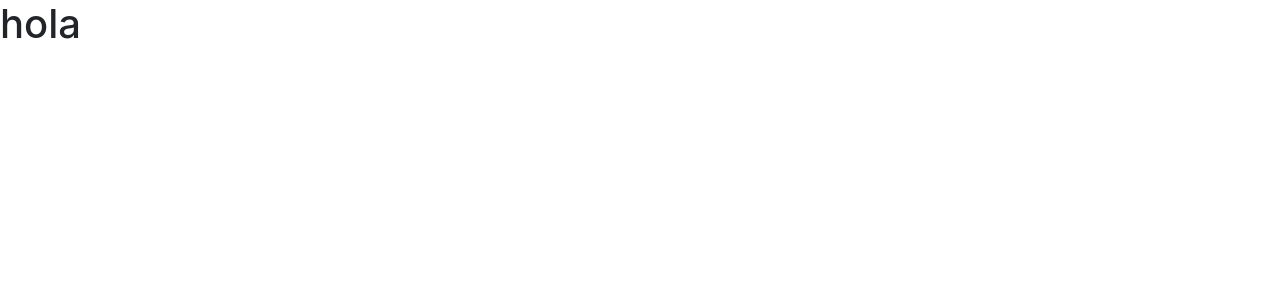
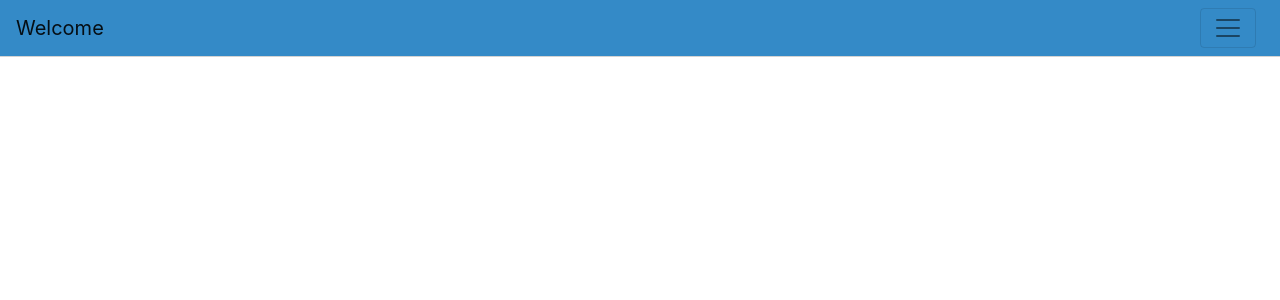
Before and after one commit to DatBoiLuiskrrt/apicalls, a React (Create React App) app in the folder callling/: page / in a window 1280 px wide. Shown: the top 300 px of the page. Built offline with nearby package versions, Linux system fonts and the light colour scheme.

Commit message:
added some functionality to the header and I also stylized it

```diff
--- a/callling/package.json
+++ b/callling/package.json
@@ -10,7 +10,8 @@
     "react": "^16.13.1",
     "react-dom": "^16.13.1",
     "react-scripts": "3.4.1",
-    "reactstrap": "^8.4.1"
+    "reactstrap": "^8.4.1",
+    "styled-components": "^5.1.0"
   },
   "scripts": {
     "start": "react-scripts start",
--- a/callling/src/App.js
+++ b/callling/src/App.js
@@ -1,9 +1,10 @@
 import React from 'react';
+import NavBar from "../src/Components/NavBar";
 
 function App() {
   return (
     <div>
-      <h1>hola</h1>
+      <NavBar />
     </div>
   );
 }
--- a/callling/src/Components/NavBar.js
+++ b/callling/src/Components/NavBar.js
@@ -1,5 +1,12 @@
 import React, { useState } from 'react';
 import { Collapse, Navbar, NavbarToggler, NavbarBrand, Nav, NavItem, NavLink } from 'reactstrap';
+import styled from "styled-components";
+
+const NabVar = styled.div`
+    background-color:#348AC7;
+    border-bottom: 1px solid lightgrey;
+
+`
 
 const Nb = (props) => {
   const [collapsed, setCollapsed] = useState(true);
@@ -7,14 +14,14 @@ const Nb = (props) => {
   const toggleNavbar = () => setCollapsed(!collapsed);
 
   return (
-    <div>
+    <NabVar>
       <Navbar color="faded" light>
-        <NavbarBrand href="/" className="mr-auto">reactstrap</NavbarBrand>
+        <NavbarBrand href="/" className="mr-auto">Welcome</NavbarBrand>
         <NavbarToggler onClick={toggleNavbar} className="mr-2" />
         <Collapse isOpen={!collapsed} navbar>
           <Nav navbar>
             <NavItem>
-              <NavLink href="/components/">Components</NavLink>
+              <NavLink href="https://www.linkedin.com/in/datboiluiskrrt/">Linkedin</NavLink>
             </NavItem>
             <NavItem>
               <NavLink href="https://github.com/reactstrap/reactstrap">GitHub</NavLink>
@@ -22,7 +29,7 @@ const Nb = (props) => {
           </Nav>
         </Collapse>
       </Navbar>
-    </div>
+    </NabVar>
   );
 }
 
```
Also changed, not shown: 1 other file (tests, documents, lock files or other folders).
